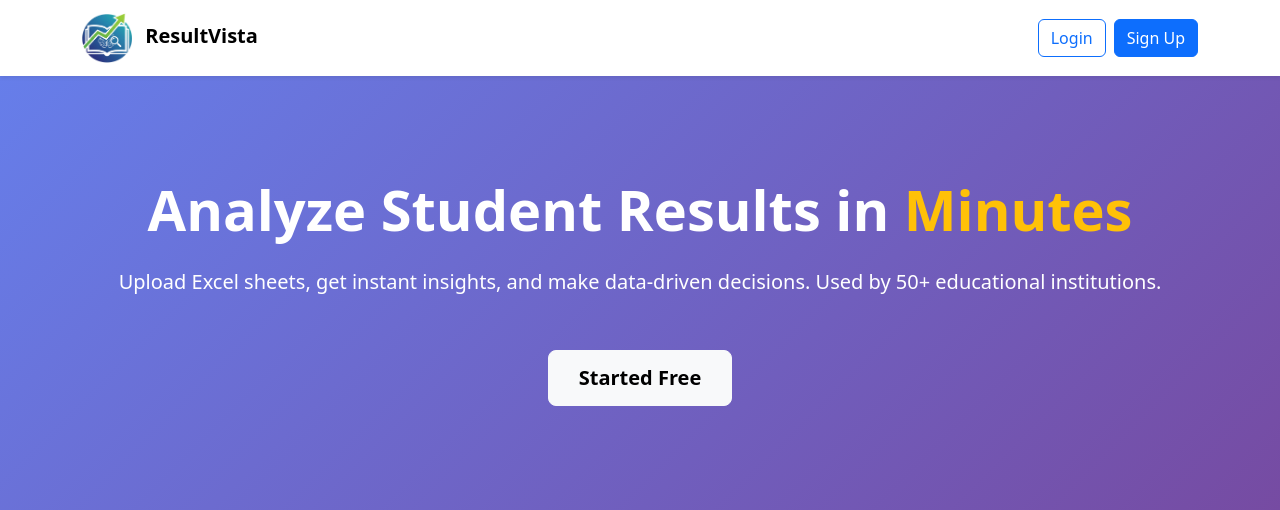
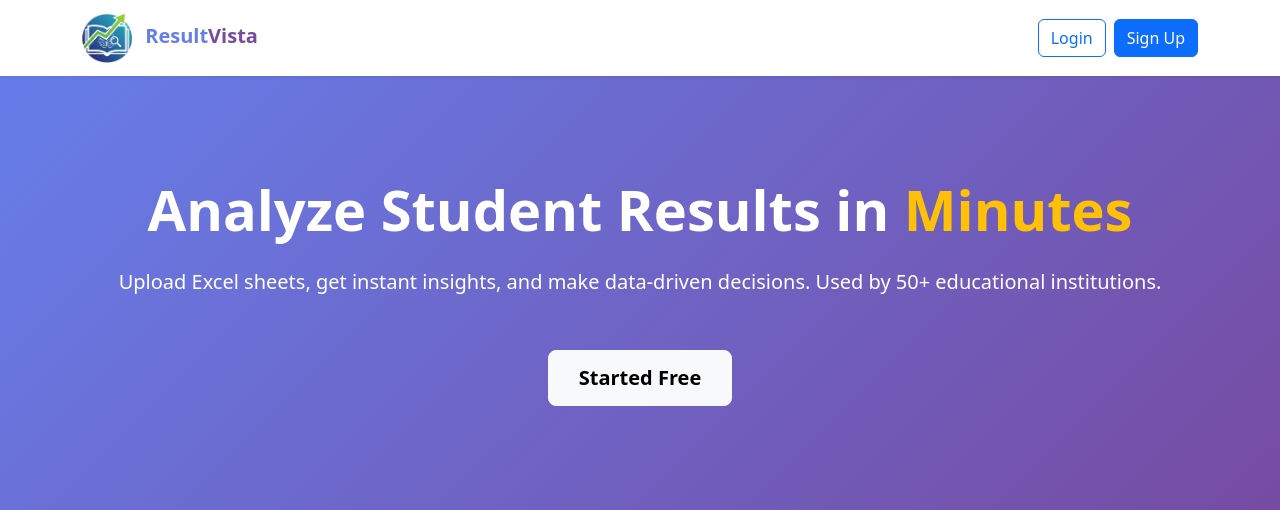
Before and after one commit to Gajera-Ansh/ResultVista, a Flask app: page / in a window 1280 px wide. Shown: the top 510 px of the page. Run offline with Flask 3, Linux system fonts and the light colour scheme.

Commit message:
change logo

```diff
--- a/templates/index.html
+++ b/templates/index.html
@@ -38,7 +38,7 @@ ResultVista- Analyze Results in Minutes
     <div class="container">
         <a class="navbar-brand fw-bold">
             <img src="{{ url_for('static', filename='logo.png') }}" width="50px" height="50px" class="me-2" alt="Logo">
-            ResultVista
+            <span style="color: #667eea;">Result</span><span style="color: #764ba2">Vista</span>
         </a>
         <button class="navbar-toggler" type="button" data-bs-toggle="collapse" data-bs-target="#navbarNav">
             <span class="navbar-toggler-icon"></span>
```
